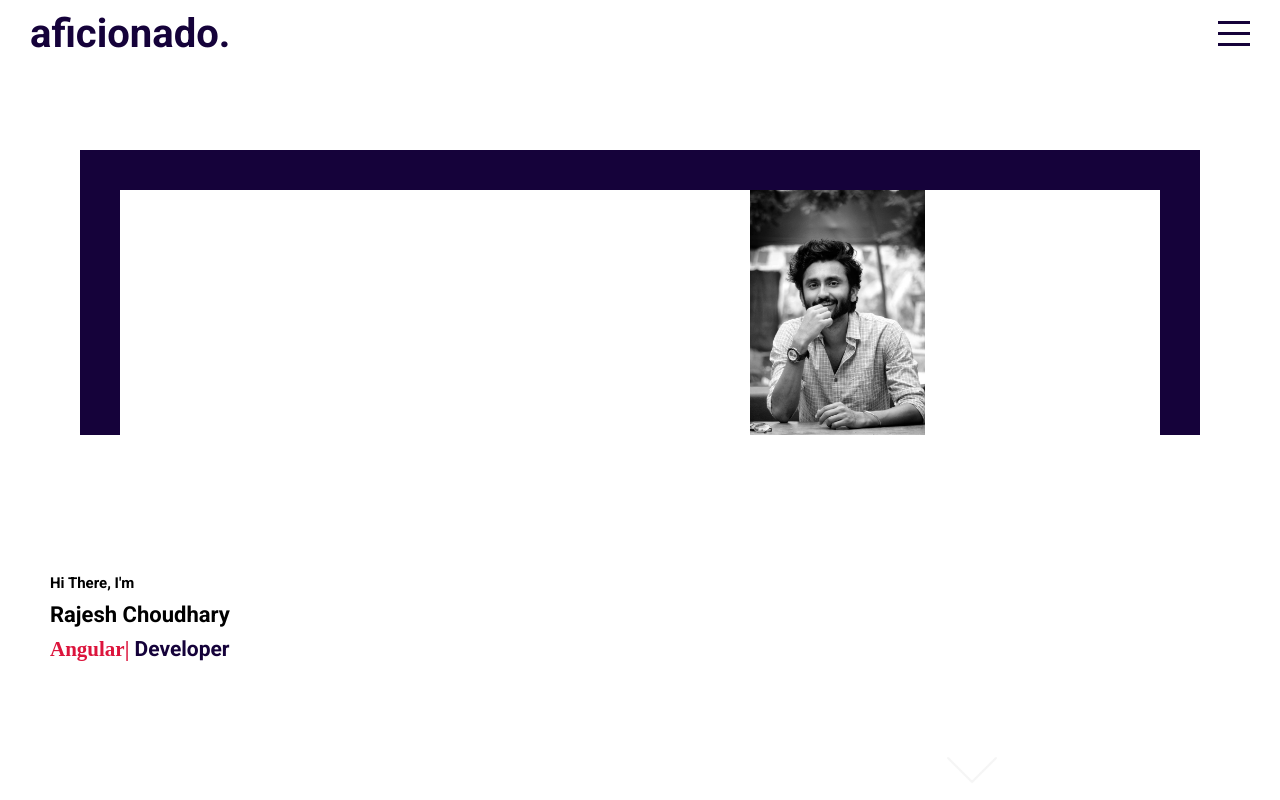
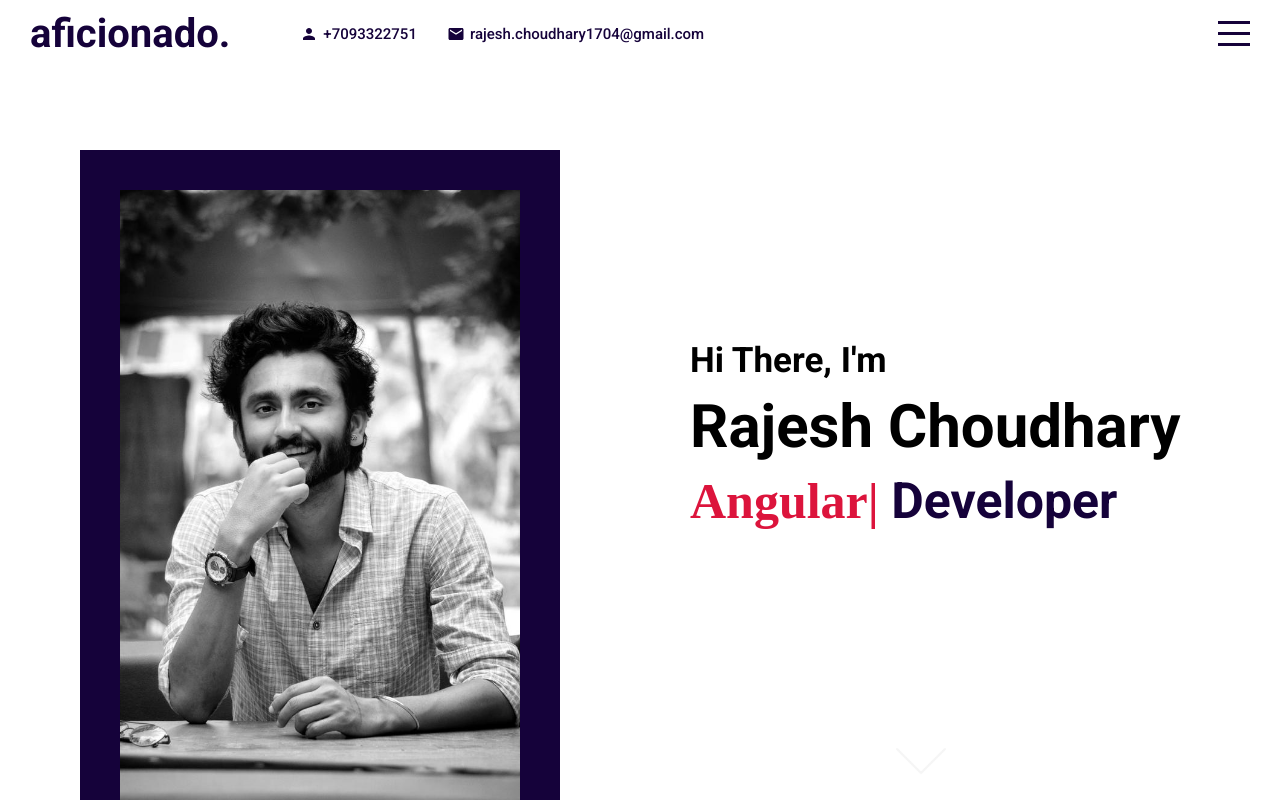
Before and after one commit to RajeshCh17/rajeshch-portfolio, a React (Create React App) app: page / in a window 1280 px wide. Built offline with nearby package versions, Linux system fonts and the light colour scheme; a web font is replaced by a local one.

Commit message:
mixin change

```diff
--- a/src/global.scss
+++ b/src/global.scss
@@ -5,13 +5,19 @@ $tabletWidth: 768px;
 $largeWidth: 1229px;
 
 @mixin mobile {
-    @media (min-width: #{$mobileWidth}){
+    @media (max-width: #{$mobileWidth}){
         @content
     }
 }
 
 @mixin tablet {
-    @media (min-width: #{$mobileWidth}) and (min-width: #{$tabletWidth}){
+    @media (min-width: #{$mobileWidth}) and (max-width: #{$tabletWidth}){
+        @content
+    }
+}
+
+@mixin mediumScreen {
+    @media (min-width: #{$mobileWidth}) and (max-width: #{$largeWidth}){
         @content
     }
 }
@@ -21,9 +27,3 @@ $largeWidth: 1229px;
         @content
     }
 }
-
-@mixin mediumScreen {
-    @media (min-width: #{$mobileWidth}) and (max-width: #{$largeWidth}){
-        @content
-    }
-}
```
